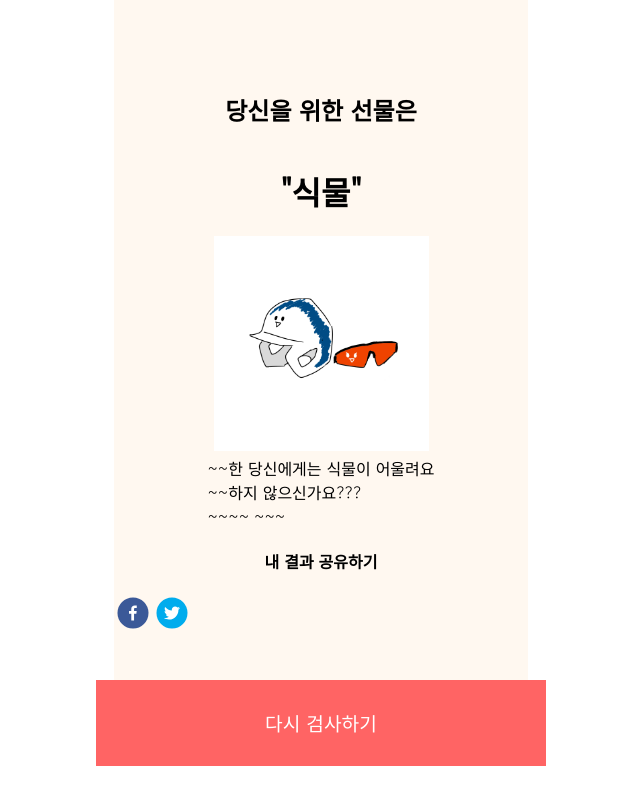
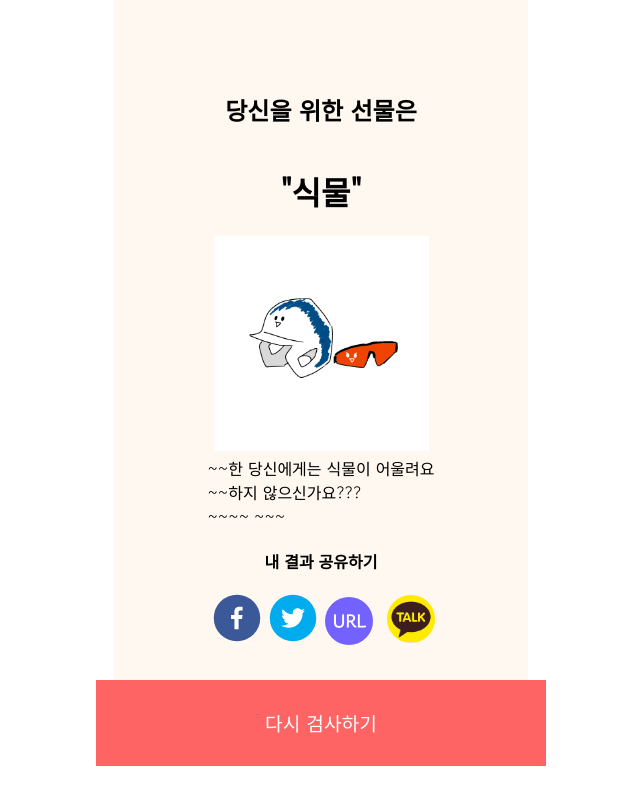
Before and after one commit to GDSC-GIST/GIFT, a React (Create React App) app: page /result in a window 1280 px wide. Shown: the whole page, without its empty margins (319-959 px from the left). Built offline with nearby package versions, Linux system fonts and the light colour scheme.

Commit message:
modify share button

```diff
--- a/package.json
+++ b/package.json
@@ -9,7 +9,9 @@
     "@testing-library/jest-dom": "^5.16.5",
     "@testing-library/react": "^13.4.0",
     "@testing-library/user-event": "^13.5.0",
+    "lottie-react": "^2.3.1",
     "react": "^18.2.0",
+    "react-copy-to-clipboard": "^5.1.0",
     "react-dom": "^18.2.0",
     "react-router-dom": "^5.3.4",
     "react-scripts": "5.0.1",
--- a/src/components/result/Share.jsx
+++ b/src/components/result/Share.jsx
@@ -6,33 +6,60 @@ import {
     FacebookIcon,
     TwitterShareButton,
     TwitterIcon,} from 'react-share';
-
+import { CopyToClipboard} from 'react-copy-to-clipboard';
+import ShareKaKao from './ShareKakao';
 const ButtonWrapper = styled.div`
-    margin : .2em;
+    display: grid;
+    grid-template-columns: repeat(4, 48px);
+    grid-column-gap:8px;
+    justify-content: center;
+    align-items: center;
+    margin-bottom : 16px;
 `;
 
 const Box = styled.div`
     display: flex;
+    flex-direction : column;
+    align-items : center;
 `;
 
+const URLshare = styled.div`
+    width : 48px;
+    height : 48px;
+    color : white;
+    border-radius: 24px;
+    border : 0px;
+    font-weight: 800;
+    font-size: 18px;
+    cursor : pointer;
+    background-color : #7362ff;
+    &:hover {
+        background-color : #a99fee;
+    }
+    text-align : center;
+    line-height : 48px;
+`;
 
 function Share() {
-    const shareUrl = 'https://localhost:3000/result';
+    const shareUrl = window.location.href;
 
     return (
         <div>
             <Box>
             <ButtonWrapper>
                 <FacebookShareButton url={shareUrl}>
-                    <FacebookIcon size={32} round />
+                    <FacebookIcon size={48} round />
                 </FacebookShareButton>
-            </ButtonWrapper>
-            <ButtonWrapper>
                 <TwitterShareButton url={shareUrl}>
-                    <TwitterIcon size={32} round />
+                    <TwitterIcon size={48} round />
                 </TwitterShareButton>
+                <CopyToClipboard text={shareUrl}>
+                    <URLshare>URL</URLshare>
+                </CopyToClipboard>
+                <ShareKaKao />
             </ButtonWrapper>
             </Box>
+
         </div>
     );
 }
--- a/src/components/result/ShareKakao.jsx
+++ b/src/components/result/ShareKakao.jsx
@@ -1,65 +1,45 @@
-import React, { useEffect } from 'react'
+import React, { useEffect } from 'react';
+import kakaotalk_icon from '../../assets/kakaotalk_icon.png';
+import styled from 'styled-components';
+import { useScript } from './hooks';
 
-const SharekaKao = () => {
-  useEffect(() => {
-    createKakaoButton()
-  }, [])
+const KakaoIcon= styled.img`
+  width : 48px;
+  height : 48px;
+  border-radius: 24px;
 
-  const createKakaoButton = () => {
-    // kakao sdk script이 정상적으로 불러와졌으면 window.Kakao로 접근이 가능합니다
-    if (window.Kakao) {
-      const kakao = window.Kakao
+`;
 
-      // 중복 initialization 방지
-      if (!kakao.isInitialized()) {
-        // 두번째 step 에서 가져온 javascript key 를 이용하여 initialize
-        kakao.init('d6a3544eb4ba298ff8a97e435df8251f')
-      }
+const KaKaoButton = styled.button`
+  cursor: pointer;
+  background : none;
+  border: none;
+`;
 
-      kakao.Link.createDefaultButton({
-        // Render 부분 id=kakao-link-btn 을 찾아 그부분에 렌더링을 합니다
-        container: '#kakao-link-btn',
-        objectType: 'feed',
-        content: {
-          title: '타이틀',
-          description: '#리액트 #카카오 #공유버튼',
-          imageUrl: 'IMAGE_URL', // i.e. process.env.FETCH_URL + '/logo.png'
-          link: {
-            mobileWebUrl: 'window.location.href',
-            webUrl: 'https://www.gist.ac.kr/kr/event_2st/index.html',
-          },
-        },
-        social: {
-          likeCount: 77,
-          commentCount: 55,
-          sharedCount: 333,
-        },
-        buttons: [
-          {
-            title: '웹으로 보기',
-            link: {
-              mobileWebUrl: window.location.href,
-              webUrl: window.location.href,
-            },
-          },
-          {
-            title: '앱으로 보기',
-            link: {
-              mobileWebUrl: window.location.href,
-              webUrl: window.location.href,
-            },
-          },
-        ],
-      })
-    }
-  }
+function ShareKaKao () {
+
+	const status = useScript("https://developers.kakao.com/sdk/js/kakao.js");
+
+
+	useEffect(() => {
+		if (status === "ready" && window.Kakao) {
+			if (!window.Kakao.isInitialized()) {
+				window.Kakao.init("d6a3544eb4ba298ff8a97e435df8251f");
+			}
+		}
+	}, [status]);
+
+  const handleKakaoButton = () => {
+    window.Kakao.Link.sendScrap({
+        requestUrl: 'http://localhost:3000/result',
+    });
+};
 
   return (
-    <div className="kakao-share-button">
-      {/* Kakao share button */}
-      <button id="kakao-link-btn"/>
-    </div>
+    <KaKaoButton onClick={handleKakaoButton}>
+      <KakaoIcon src={kakaotalk_icon}></KakaoIcon>
+    </KaKaoButton>
   )
 }
 
-export default SharekaKao;
+export default ShareKaKao;
--- /dev/null
+++ b/src/components/result/hooks.js
@@ -0,0 +1,70 @@
+import React, { useState, useEffect } from "react";
+
+function useScript(src) {
+    // Keep track of script status ("idle", "loading", "ready", "error")
+    const [status, setStatus] = useState(src ? "loading" : "idle");
+
+    useEffect(
+        () => {
+            // Allow falsy src value if waiting on other data needed for
+            // constructing the script URL passed to this hook.
+            if (!src) {
+                setStatus("idle");
+                return;
+            }
+
+            // Fetch existing script element by src
+            // It may have been added by another intance of this hook
+            let script = document.querySelector(`script[src="${src}"]`);
+
+            if (!script) {
+                // Create script
+                script = document.createElement("script");
+                script.src = src;
+                script.async = true;
+                script.setAttribute("data-status", "loading");
+                // Add script to document body
+                document.body.appendChild(script);
+
+                // Store status in attribute on script
+                // This can be read by other instances of this hook
+                const setAttributeFromEvent = (event) => {
+                    script.setAttribute(
+                        "data-status",
+                        event.type === "load" ? "ready" : "error"
+                    );
+                };
+
+                script.addEventListener("load", setAttributeFromEvent);
+                script.addEventListener("error", setAttributeFromEvent);
+            } else {
+                // Grab existing script status from attribute and set to state.
+                setStatus(script.getAttribute("data-status"));
+            }
+
+            // Script event handler to update status in state
+            // Note: Even if the script already exists we still need to add
+            // event handlers to update the state for *this* hook instance.
+            const setStateFromEvent = (event) => {
+                setStatus(event.type === "load" ? "ready" : "error");
+            };
+
+            // Add event listeners
+            script.addEventListener("load", setStateFromEvent);
+            script.addEventListener("error", setStateFromEvent);
+
+            // Remove event listeners on cleanup
+            return () => {
+                if (script) {
+                    script.removeEventListener("load", setStateFromEvent);
+                    script.removeEventListener("error", setStateFromEvent);
+                }
+            };
+        },
+        [src] // Only re-run effect if script src changes
+    );
+
+    return status;
+}
+
+export { useScript };
```
Also changed, not shown: src/assets/kakaotalk_icon.png (added), 1 other file (tests, documents, lock files or other folders).
